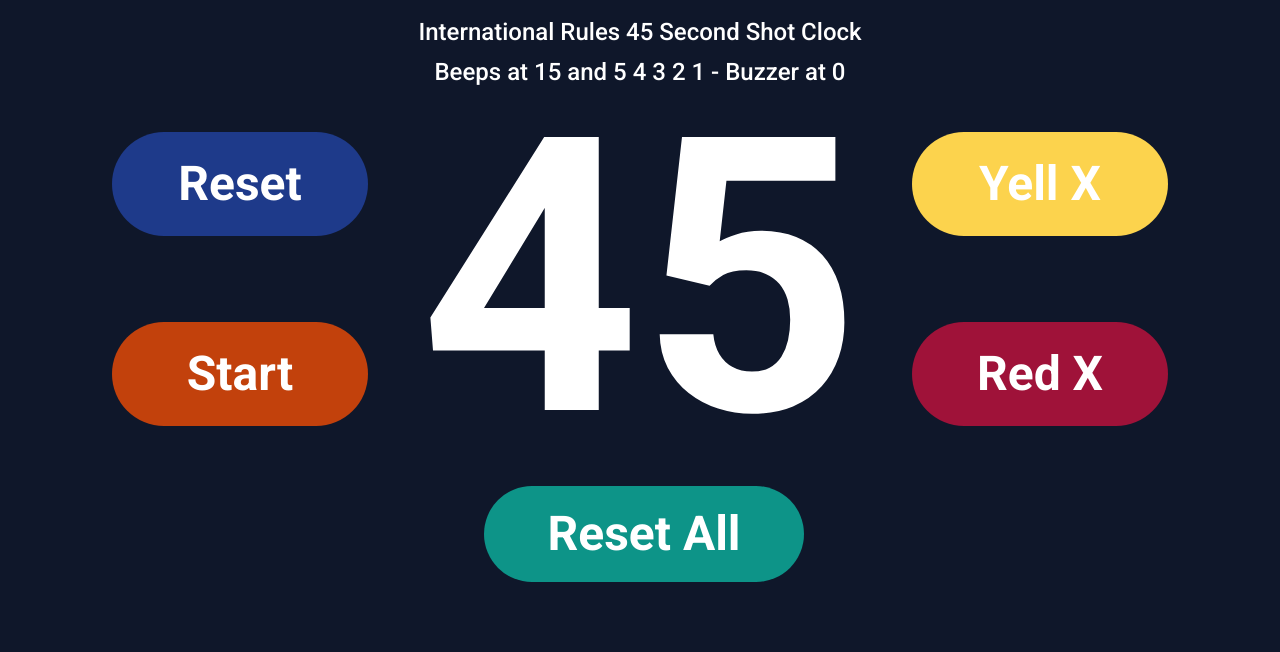
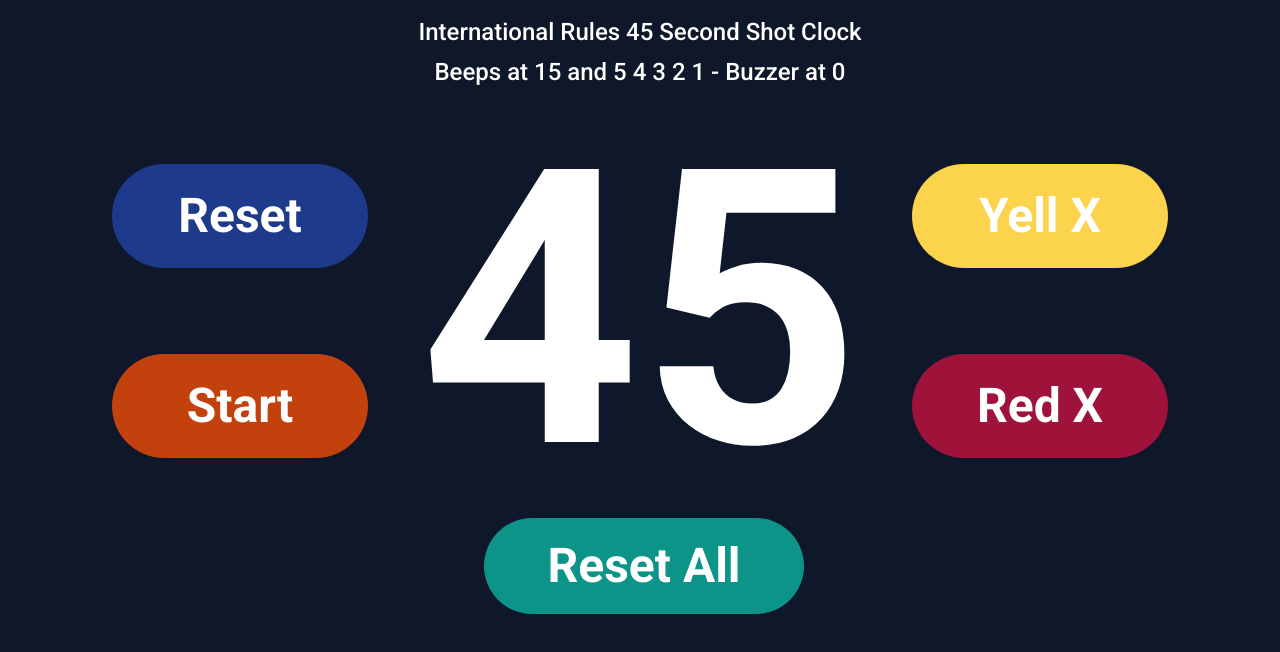
Before and after one commit to troxtele/45, a plain HTML site: page index.html in a window 1280 px wide. Drawn offline with nearby package versions, Linux system fonts and the light colour scheme.

Commit message:
Add files via upload

```diff
--- a/index.html
+++ b/index.html
@@ -60,7 +60,7 @@
     </h3>
 
     <div
-      class="wrapper grid grid-cols-span-2 sm:flex justify-center sm:px-8 sm:justify-between gap-6 max-w-[70rem] m-auto py-5"
+      class="wrapper grid grid-cols-span-2 sm:flex justify-center sm:px-8 sm:justify-between gap-6 max-w-[70rem] m-auto py-5 mt-8 sm:mt-10"
     >
       <!-- left -->
       <div
@@ -111,7 +111,7 @@
       </div>
     </div>
 
-    <div class="flex justify-center sm:mt-4 md:mt-6">
+    <div class="flex justify-center sm:mt-4 md:mt-6 mb-12">
       <div class="font-bold">
         <!-- Reset All button -->
         <button
```
